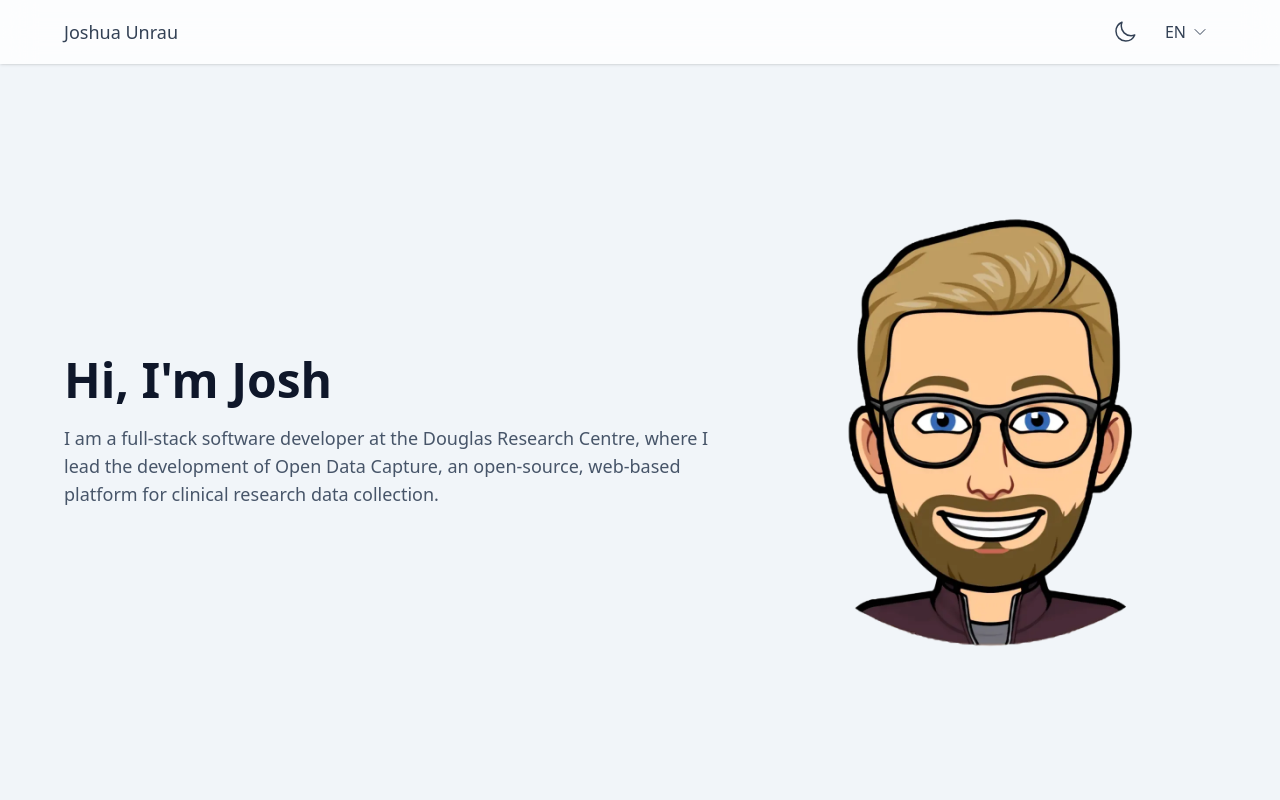
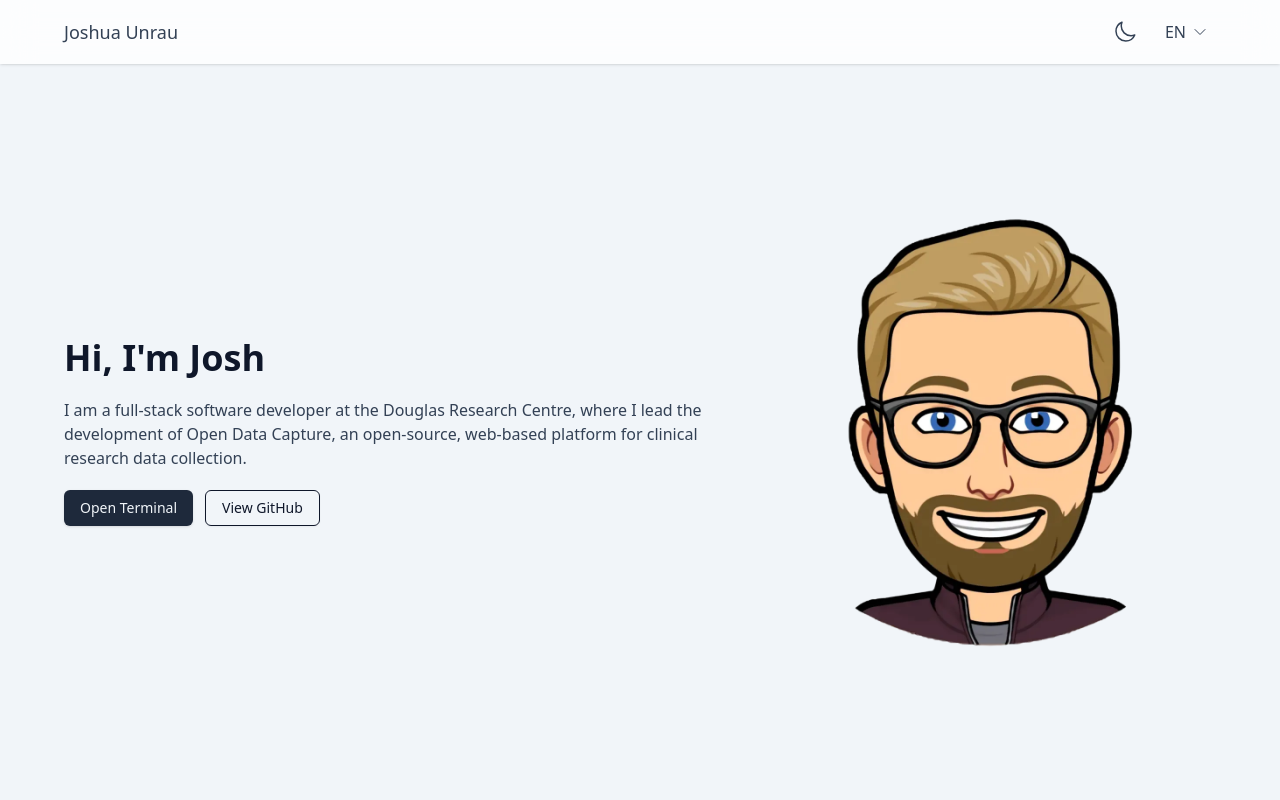
Before and after one commit to joshunrau/portfolio, a SvelteKit app: page / in a window 1280 px wide. Shown: the top 800 px of the page. Built offline with nearby package versions, Linux system fonts and the light colour scheme.

Commit message:
add terminal overlay

```diff
--- /dev/null
+++ b/src/lib/terminal.ts
@@ -0,0 +1,13 @@
+import { writable } from 'svelte/store';
+
+export const TERMINAL_GREETER = String.raw`
+ ______   ______     ______     ______   ______   ______     __         __     ______
+/\  == \ /\  __ \   /\  == \   /\__  _\ /\  ___\ /\  __ \   /\ \       /\ \   /\  __ \
+\ \  _-/ \ \ \/\ \  \ \  __<   \/_/\ \/ \ \  __\ \ \ \/\ \  \ \ \____  \ \ \  \ \ \/\ \
+ \ \_\    \ \_____\  \ \_\ \_\    \ \_\  \ \_\    \ \_____\  \ \_____\  \ \_\  \ \_____\
+  \/_/     \/_____/   \/_/ /_/     \/_/   \/_/     \/_____/   \/_____/   \/_/   \/_____/
+`;
+
+export const terminalStore = writable({
+  isOpen: false
+});
--- a/src/routes/[[locale]]/+layout.svelte
+++ b/src/routes/[[locale]]/+layout.svelte
@@ -5,6 +5,8 @@
   import { i18n } from '$lib/i18n';
 
   import '../../app.css';
+  import '@xterm/xterm/css/xterm.css';
+  import Terminal from './Terminal.svelte';
 
   $: title = $i18n.t('common.meta.title');
   $: description = $i18n.t('common.meta.description');
@@ -28,6 +30,7 @@
   <link rel="alternate" href={$i18n.localizedURLs.fr.href} hreflang="fr" />
 </svelte:head>
 
+<Terminal />
 <Header />
 <main class="container">
   <slot />
--- a/src/routes/[[locale]]/Hero.svelte
+++ b/src/routes/[[locale]]/Hero.svelte
@@ -1,18 +1,38 @@
 <script lang="ts">
+  import Button from '$lib/components/Button.svelte';
   import { i18n } from '$lib/i18n';
   import avatar from '$lib/images/avatar.webp';
 
   import Section from './Section.svelte';
+
+  import { terminalStore } from '$lib/terminal';
 </script>
 
 <Section className="flex items-center justify-center gap-10">
-  <div class="w-full">
-    <h1 class="font-display text-center text-4xl font-bold text-slate-900 sm:text-left sm:text-5xl dark:text-slate-100">
+  <div class="flex w-full flex-col gap-5">
+    <h1 class="font-display text-center text-3xl font-bold sm:text-left sm:text-4xl">
       {$i18n.t('index.hero.heading')}
     </h1>
-    <p class="mt-3 text-center text-base text-slate-600 sm:mt-5 sm:text-left sm:text-lg dark:text-slate-300">
+    <p class="text-center text-muted-foreground sm:text-left">
       {$i18n.t('index.hero.description')}
     </p>
+    <div class="flex gap-3">
+      <Button
+        className="sm:w-min w-full"
+        type="button"
+        on:click={() => {
+          $terminalStore.isOpen = true;
+        }}>Open Terminal</Button
+      >
+      <Button
+        className="sm:w-min w-full"
+        variant="outline"
+        type="button"
+        on:click={() => {
+          window.location.assign('https://github.com/joshunrau');
+        }}>View GitHub</Button
+      >
+    </div>
   </div>
   <div class="hidden flex-shrink-0 sm:block sm:w-80 md:w-96 lg:w-112 2xl:w-128">
     <img alt={$i18n.t('common.avatar')} width="1024" height="1024" src={avatar} />
--- /dev/null
+++ b/src/routes/[[locale]]/Terminal.svelte
@@ -0,0 +1,36 @@
+<script lang="ts">
+  import { onDestroy, onMount } from 'svelte';
+  import type { Unsubscriber } from 'svelte/store';
+  import { cn } from '$lib/utils/cn';
+  import { terminalStore } from '$lib/terminal';
+
+  let unsubscribe: Unsubscriber;
+
+  onMount(() => {
+    unsubscribe = terminalStore.subscribe(({ isOpen }) => {
+      if (isOpen) {
+        document.body.style.overflow = 'hidden';
+      } else {
+        document.body.style.overflow = 'auto';
+      }
+    });
+  });
+
+  onDestroy(() => {
+    if (unsubscribe) {
+      unsubscribe();
+    }
+  });
+</script>
+
+<!-- svelte-ignore a11y-no-static-element-interactions -->
+<!-- svelte-ignore a11y-click-events-have-key-events -->
+<div
+  class={cn(
+    'fixed inset-0 bg-black/80 transition-opacity duration-300',
+    $terminalStore.isOpen ? 'z-20 opacity-80' : '-z-10 opacity-0'
+  )}
+  on:click|self={() => {
+    $terminalStore.isOpen = false;
+  }}
+/>
--- a/src/routes/[[locale]]/terminal/+page.svelte
+++ b/src/routes/[[locale]]/terminal/+page.svelte
@@ -1,51 +1,49 @@
 <script lang="ts">
-  import * as xterm from '@xterm/xterm';
+  import * as X from '@xterm/xterm';
   import { onMount } from 'svelte';
 
   import '@xterm/xterm/css/xterm.css';
 
-  const { Terminal } = xterm;
-
   onMount(() => {
-    const terminal = new Terminal({
+    const terminal = new X.Terminal({
       allowTransparency: true,
       cursorBlink: true,
       cursorStyle: 'bar',
       disableStdin: false,
-      fontFamily: 'MesloLGS NF'
+      fontFamily: 'MesloLGS NF',
+      theme: {
+        background: 'rgba(26, 27, 38, 0.8)',
+        foreground: '#c0caf5',
+        cursor: '#c0caf5',
+        cursorAccent: '#1a1b26',
+        black: '#15161e',
+        red: '#f7768e',
+        green: '#9ece6a',
+        yellow: '#e0af68',
+        blue: '#7aa2f7',
+        magenta: '#bb9af7',
+        cyan: '#7dcfff',
+        white: '#a9b1d6',
+        brightBlack: '#414868',
+        brightRed: '#f7768e',
+        brightGreen: '#9ece6a',
+        brightYellow: '#e0af68',
+        brightBlue: '#7aa2f7',
+        brightMagenta: '#bb9af7',
+        brightCyan: '#7dcfff',
+        brightWhite: '#c0caf5'
+      },
+      ignoreBracketedPasteMode: true
     });
     terminal.open(document.getElementById('terminal')!);
-    terminal.write('Hello from \x1B[1;3;31mxterm.js\x1B[0m $ ');
+    terminal.write('% ');
+    terminal.onData((data) => {
+      terminal.write(data);
+    });
   });
 </script>
 
-<div id="terminal"></div>
+<div class="border" id="terminal"></div>
 
 <style>
-  @font-face {
-    font-family: 'MesloLGS NF';
-    src: local('MesloLGS NF'), local('MesloLGS-NF'), url('/fonts/MesloLGS-NF-Regular.ttf');
-    font-weight: normal;
-    font-display: swap;
-  }
-  @font-face {
-    font-family: 'MesloLGS NF';
-    src: local('MesloLGS NF Bold'), local('MesloLGS-NF-Bold'), url('/fonts/MesloLGS-NF-Bold.ttf');
-    font-weight: bold;
-    font-display: swap;
-  }
-  @font-face {
-    font-family: 'MesloLGS NF';
-    src: local('MesloLGS NF Italic'), local('MesloLGS-NF-Italic'), url('/fonts/MesloLGS-NF-Italic.ttf');
-    font-weight: normal;
-    font-display: swap;
-    font-style: italic;
-  }
-  @font-face {
-    font-family: 'MesloLGS NF';
-    src: local('MesloLGS NF Bold Italic'), local('MesloLGS-NF-Bold-Italic'), url('/fonts/MesloLGS-NF-Bold-Italic.ttf');
-    font-weight: bold;
-    font-display: swap;
-    font-style: italic;
-  }
 </style>
```
